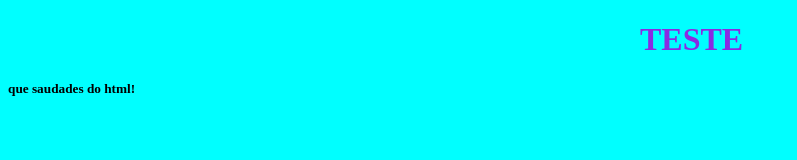
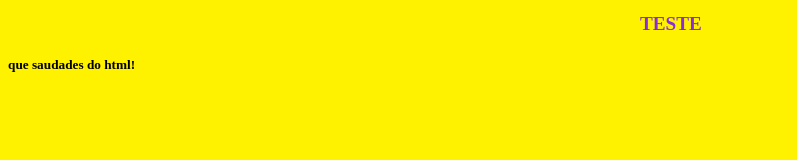
Before and after one commit to FMafeM/primeiroGit, a plain HTML site: page index.html in a window 1280 px wide. Shown: the whole page, without its empty margins (0-797 px from the left). Drawn offline with Linux system fonts and the light colour scheme.

Commit message:
cor bakground alterada

```diff
--- a/css/style.css
+++ b/css/style.css
@@ -1,8 +1,9 @@
 body{
-    background-color: aqua;
+    background-color: rgb(255, 242, 0);
 }
 
 .title{
     color: blueviolet;
+    font-size: larger;
     margin-left: 50%;
 }
```
